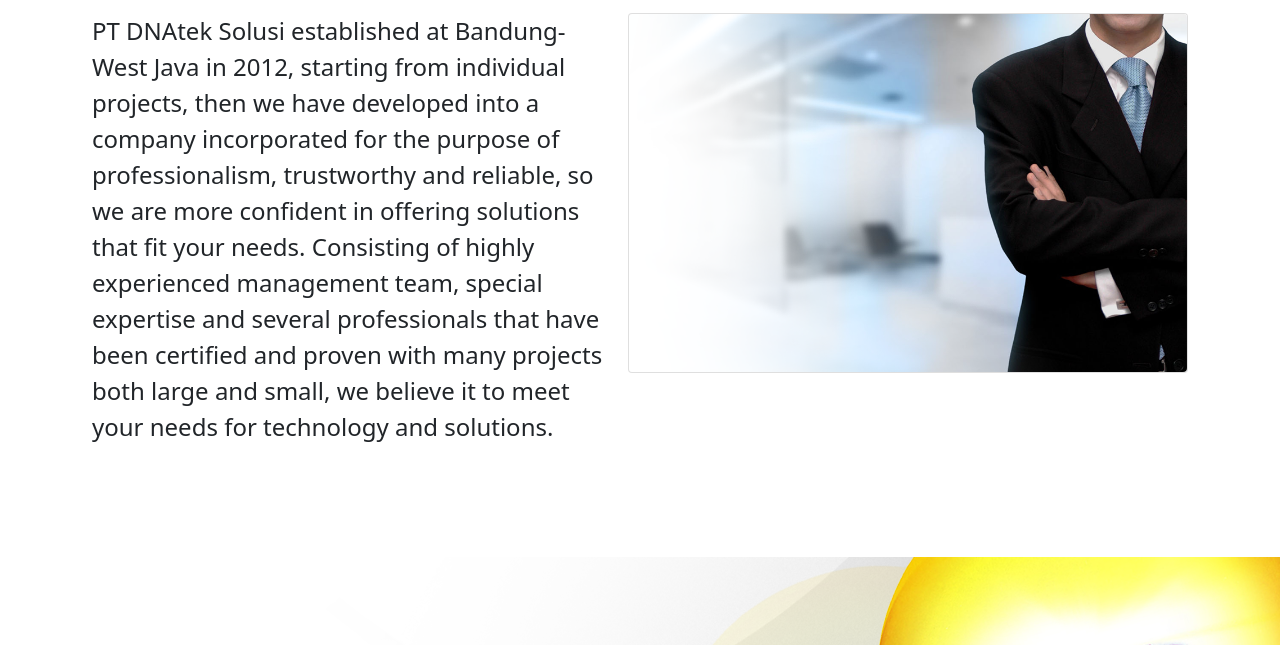
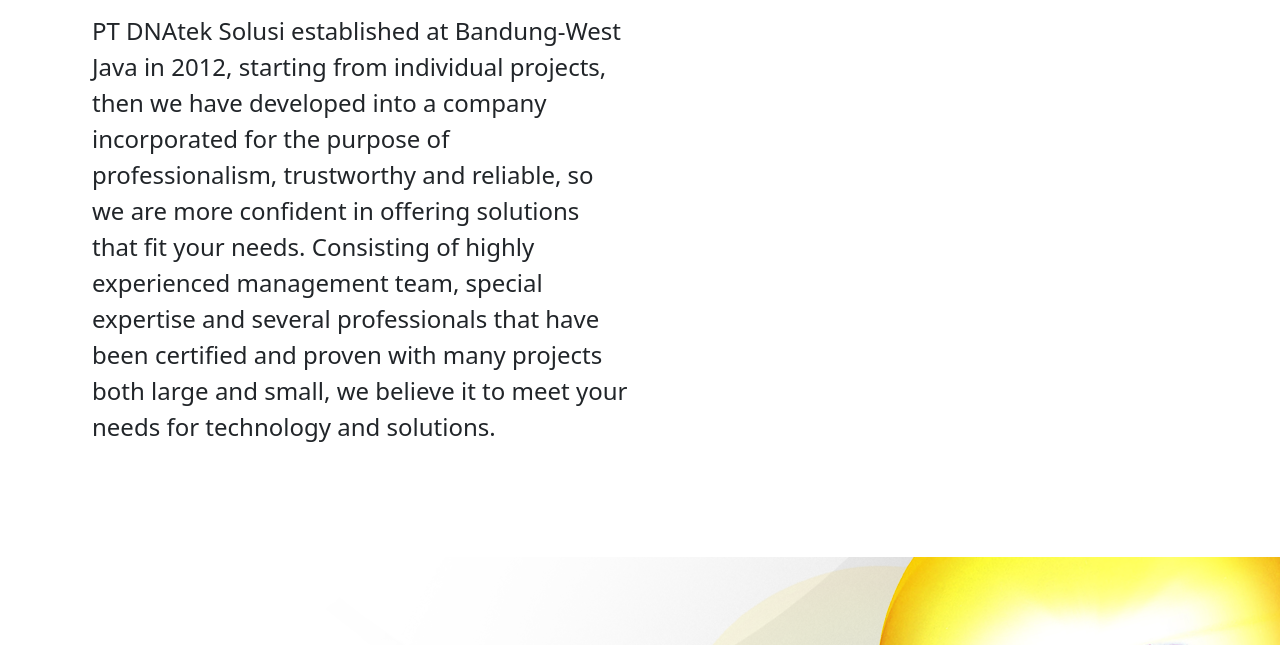
Before and after one commit to chevi42/DNAtek1.github.io, a plain HTML site: page index.html in a window 1280 px wide. Shown: the part 595-1240 px from the top of the page. Drawn offline with nearby package versions, Linux system fonts and the light colour scheme.

Commit message:
delete image

```diff
--- a/index.html
+++ b/index.html
@@ -68,16 +68,16 @@
           <div class="col-md fs-2">About Us</div>
         </div>
 
-        <div class="row d-flex justify-content-between">
+        <div class="row">
           <div class="col-md text-justify fs-4">
             PT DNAtek Solusi established at Bandung-West Java in 2012, starting from individual projects, then we have developed into a company incorporated for the purpose of professionalism, trustworthy and reliable, so we are more
             confident in offering solutions that fit your needs. Consisting of highly experienced management team, special expertise and several professionals that have been certified and proven with many projects both large and small, we
             believe it to meet your needs for technology and solutions.
           </div>
           <div class="col-md">
-            <div class="card" style="width: 35rem">
-              <img src="assets/img/background/img_about.png" class="rounded float-left img-fluid" alt="..." />
-            </div>
+            <!-- <div class="card">
+              <img src="assets/img/background/img_about.png" class="rounded img-fluid" alt="..." />
+            </div> -->
           </div>
         </div>
       </div>
```
